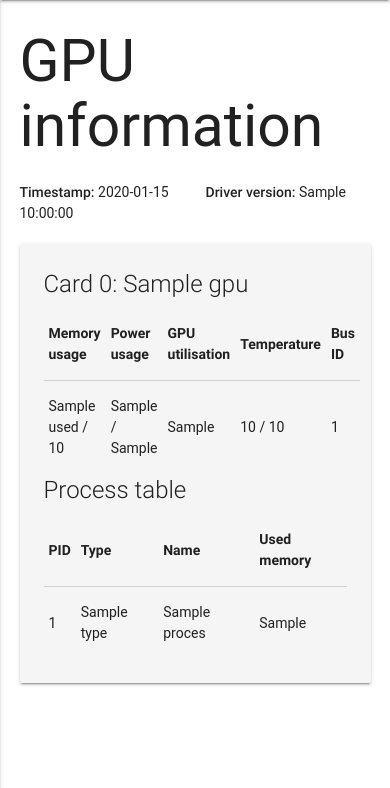
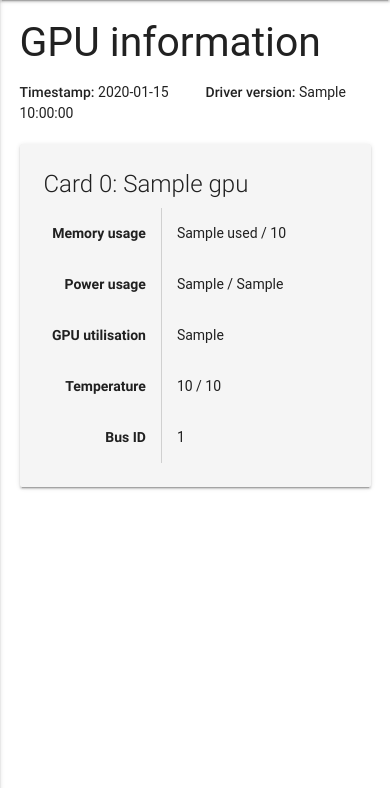
Before and after one commit to rjw57/bigjobbies, a Flask app: template bigjobbies/templates/gpuinfo.html in a window 390 px wide. Shown: the part 56-844 px from the top of the page. Run offline with Flask 2, Linux system fonts and the light colour scheme; the template is opened without the code that fills it: most values are stand-ins (such as "Sample title", 1, 10 or a date in 2020); data that the repository does not hold is empty; some libraries are stand-ins or nearby versions; some web fonts are replaced.

Commit message:
improve appearance on mobile

```diff
--- a/bigjobbies/templates/gpuinfo.html
+++ b/bigjobbies/templates/gpuinfo.html
@@ -1,7 +1,7 @@
 {% extends "_layout/default.html" %}
 
 {% block content %}
-<h1>GPU information</h1>
+<h3>GPU information</h3>
 
 <div id="dynamic">
 {% include "gpuinfo_dynamic.html" %}
--- a/bigjobbies/templates/gpuinfo_dynamic.html
+++ b/bigjobbies/templates/gpuinfo_dynamic.html
@@ -17,7 +17,7 @@
       {{ gpu.product_name }}
     </div>
 
-    <table>
+    <table class="responsive-table">
       <thead>
         <tr>
           <th>Memory usage</th>
@@ -46,30 +46,6 @@
         </tr>
       </tbody>
     </table>
-
-    {% if gpu.processes.process_info %}
-    <div class="card-title">Process table</div>
-    <table>
-      <thead>
-        <tr>
-          <th>PID</th>
-          <th>Type</th>
-          <th>Name</th>
-          <th>Used memory</th>
-        </tr>
-      </thead>
-      <tbody>
-        {% for process in gpu.processes.process_info %}
-        <tr>
-          <td>{{ process.pid }}</td>
-          <td>{{ process.type }}</td>
-          <td>{{ process.process_name }}</td>
-          <td>{{ process.used_memory }}</td>
-        </tr>
-        {% endfor %}
-      </tbody>
-    </table>
-    {% endif %}
   </div>
 </div>
 {% endfor %}
--- a/bigjobbies/templates/needimage.html
+++ b/bigjobbies/templates/needimage.html
@@ -2,7 +2,7 @@
 
 {% block content %}
 
-<h1>Container images required</h1>
+<h3>Container images required</h3>
 
 <p>This application makes use of Docker container images to function. Currently
 you're missing the following images:</p>
--- a/bigjobbies/templates/qstat.html
+++ b/bigjobbies/templates/qstat.html
@@ -4,7 +4,7 @@
 
 {% block content %}
 
-<h1>Job queue</h1>
+<h3>Job queue</h3>
 
 <p>This page lists the pending, running and completed jobs in the queue. There's
 no need to refresh as this page updates itself automatically.</p>
--- a/bigjobbies/templates/submit.html
+++ b/bigjobbies/templates/submit.html
@@ -4,7 +4,7 @@
 
 {% block content %}
 
-<h1>Submit job</h1>
+<h3>Submit job</h3>
 
 <form method="POST">
   <div class="row">
```
Also changed, not shown: bigjobbies/markdown/info.md (+1 -1 lines), bigjobbies/templates/images.html (+8 -6 lines), bigjobbies/templates/qstat_dynamic.html (+5 -5 lines).
